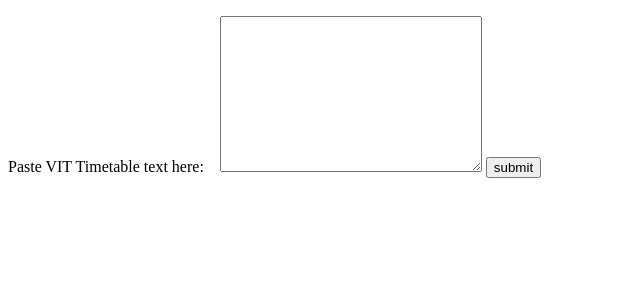
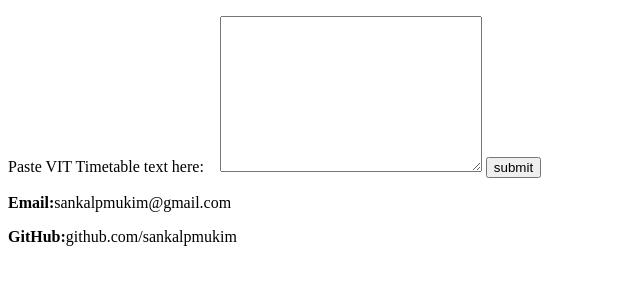
Before and after one commit to sankalpmukim/VIT-scheduler, a Django app: page / in a window 1280 px wide. Shown: the part 170-470 px from the top of the page, without its empty margins (0-640 px from the left). Run offline with Django 3.2, Linux system fonts and the light colour scheme.

Commit message:
added Email and GitHub details

```diff
--- a/polls/templates/polls/test_form.html
+++ b/polls/templates/polls/test_form.html
@@ -23,5 +23,7 @@
         <textarea name="message" id="id" cols="30" rows="10"></textarea>
         <input type="submit" value="submit" />
     </form>
+    <p><strong>Email:</strong>sankalpmukim@gmail.com</p>
+    <p><strong>GitHub:</strong>github.com/sankalpmukim</p>
 </body>
 </html>
--- a/polls/templates/polls/test_result.html
+++ b/polls/templates/polls/test_result.html
@@ -19,6 +19,8 @@
         {% csrf_token %}
         <button type="submit">Go again!</button>
     </form>
+    <p><strong>Email:</strong>sankalpmukim@gmail.com</p>
+    <p><strong>GitHub:</strong>github.com/sankalpmukim</p>
 </body>
 
 </html>
```
